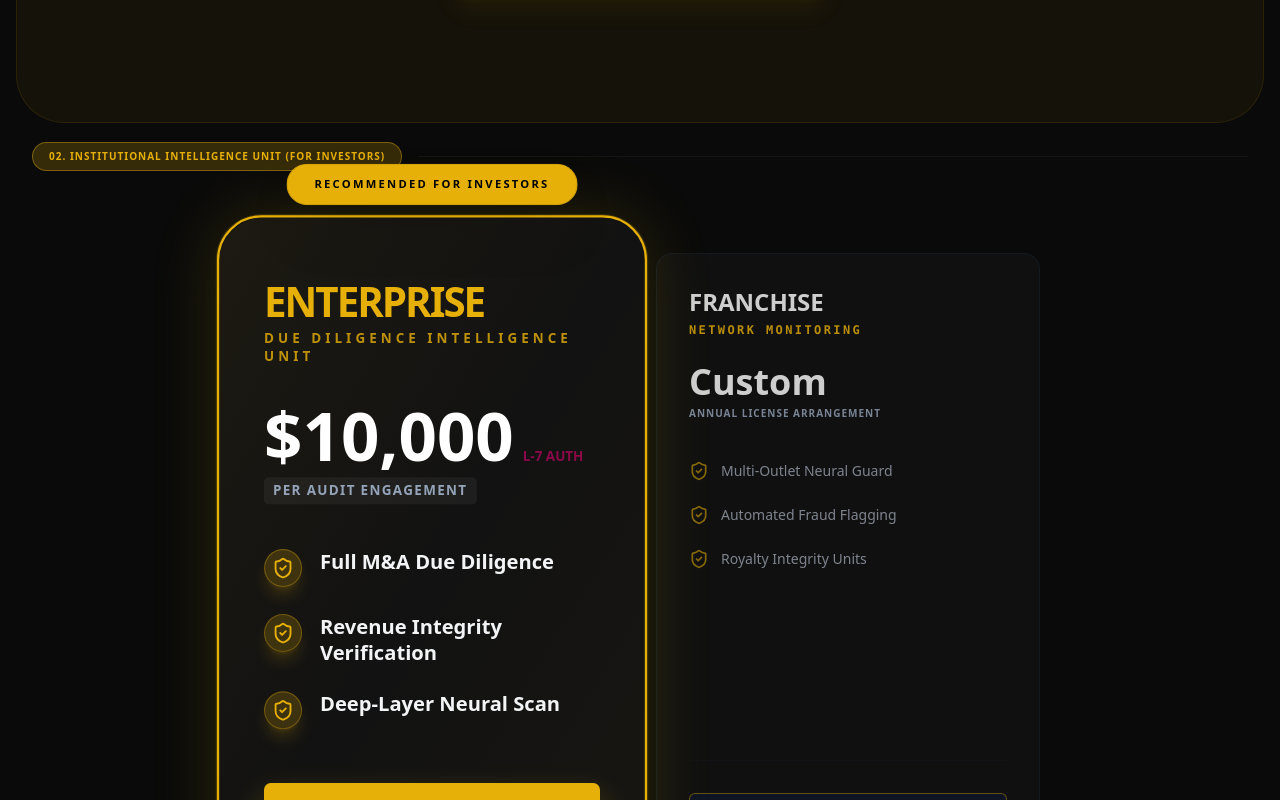
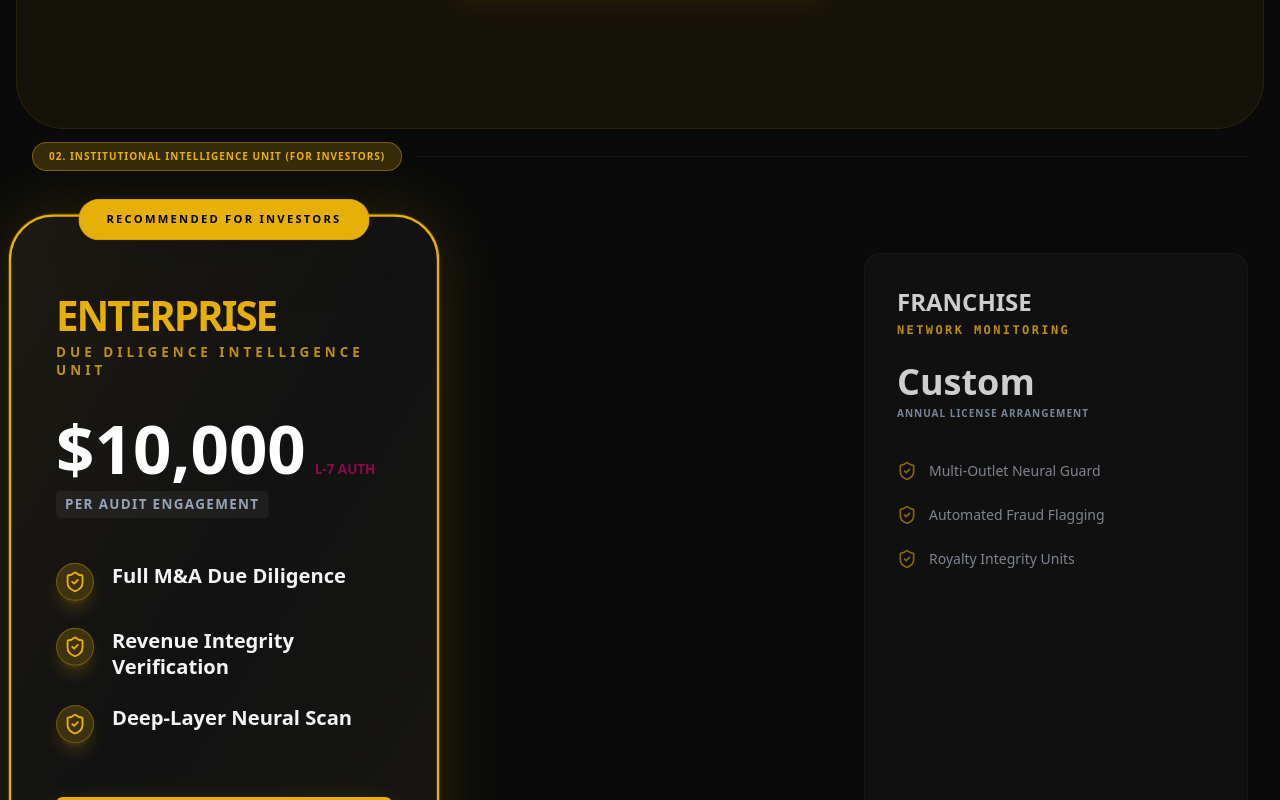
Before and after one commit to gustidevitto/gustidevitto-forensics-site, a React (Vite) app: page / in a window 1280 px wide. Shown: the part 6440-7240 px from the top of the page. Built offline with nearby package versions, Linux system fonts and the light colour scheme.

Commit message:
balancing cards

```diff
--- a/src/routes/index.tsx
+++ b/src/routes/index.tsx
@@ -631,16 +631,16 @@ function Index() {
                         </div>
 
                         {/* Segment Header for Row 2: Investors */}
-                        <div className="md:col-span-6 flex items-center gap-4 mb-2 md:-mb-16 z-20 mt-12 md:mt-0 md:order-3">
+                        <div className="md:col-span-6 flex items-center gap-4 mb-2 md:-mb-16 z-20 mt-12 md:mt-0 md:order-4">
                             <div className="px-4 py-1.5 bg-primary/20 border border-primary/40 rounded-full text-[10px] font-black text-primary uppercase tracking-widest">
                                 02. Institutional Intelligence Unit (For Investors)
                             </div>
                             <div className="flex-1 h-px bg-white/5"></div>
                         </div>
 
-                        {/* 3. ENTERPRISE TIER (Mobile 3rd, Desktop Row 2 Col 2-3) */}
-                        <div className="md:col-start-2 md:col-span-2 md:order-4 p-10 rounded-[2.5rem] border-2 border-primary bg-[#121212] flex flex-col relative z-20 shadow-[0_0_60px_rgba(255,215,0,0.15)] ring-1 ring-primary/20 md:scale-[1.12] overflow-visible group">
-                            <div className="absolute -top-12 left-1/2 -translate-x-1/2 bg-primary text-black text-[10px] font-black px-6 py-2.5 rounded-full uppercase tracking-[0.2em] shadow-2xl whitespace-nowrap z-30 border border-black/10">RECOMMENDED FOR INVESTORS</div>
+                        {/* 3. ENTERPRISE TIER (Mobile 3rd, Desktop Row 2 Col 1-2) */}
+                        <div className="md:col-start-1 md:col-span-2 md:order-5 p-10 rounded-[2.5rem] border-2 border-primary bg-[#121212] flex flex-col relative z-20 shadow-[0_0_60px_rgba(255,215,0,0.15)] ring-1 ring-primary/20 md:scale-[1.12] overflow-visible group">
+                            <div className="bg-primary text-black text-[10px] font-black px-6 py-2.5 rounded-full uppercase tracking-[0.2em] shadow-2xl whitespace-nowrap z-30 border border-black/10 w-fit mx-auto -mt-14 mb-8">RECOMMENDED FOR INVESTORS</div>
 
                             {/* Visual Glow Layer */}
                             <div className="absolute inset-0 bg-gradient-to-br from-primary/10 via-transparent to-primary/5 opacity-50 group-hover:opacity-80 transition-opacity pointer-events-none rounded-[2.5rem]"></div>
@@ -678,8 +678,8 @@ function Index() {
                             </Button>
                         </div>
 
-                        {/* 5. FRANCHISE TIER (Mobile 5th, Desktop Row 2 Col 4-5) */}
-                        <div className="md:col-start-4 md:col-span-2 md:order-5 p-8 rounded-2xl border border-border/50 bg-[#121212] flex flex-col relative z-10 hover:border-primary/30 transition-all opacity-80 hover:opacity-100 group">
+                        {/* 5. FRANCHISE TIER (Mobile 5th, Desktop Row 2 Col 5-6) */}
+                        <div className="md:col-start-5 md:col-span-2 md:order-6 p-8 rounded-2xl border border-border/50 bg-[#121212] flex flex-col relative z-10 hover:border-primary/30 transition-all opacity-80 hover:opacity-100 group">
                             <div className="mb-6 pointer-events-none">
                                 <h3 className="text-2xl font-black uppercase mb-1 text-white">Franchise</h3>
                                 <p className="text-xs text-primary font-bold tracking-[0.2em] uppercase font-mono">Network Monitoring</p>
--- a/src/routes/investasi.tsx
+++ b/src/routes/investasi.tsx
@@ -158,7 +158,7 @@ function InvestasiPage() {
                     <div className="grid md:grid-cols-2 gap-12 items-stretch max-w-5xl mx-auto md:mx-0">
                         {/* Enterprise Tier */}
                         <div className="p-10 rounded-[2.5rem] border-2 border-primary bg-[#121212] flex flex-col relative shadow-[0_0_50px_rgba(255,215,0,0.1)] ring-1 ring-primary/20 overflow-hidden group">
-                            <div className="absolute -top-4 left-1/2 -translate-x-1/2 bg-primary text-black text-[10px] font-black px-6 py-2 rounded-full uppercase tracking-[0.2em] shadow-2xl whitespace-nowrap z-30">RECOMMENDED FOR INVESTORS</div>
+                            <div className="bg-primary text-black text-[10px] font-black px-6 py-2 rounded-full uppercase tracking-[0.2em] shadow-2xl whitespace-nowrap z-30 border border-black/10 w-fit mx-auto -mt-14 mb-8">RECOMMENDED FOR INVESTORS</div>
 
                             <div className="mb-10 mt-6 relative z-10">
                                 <Building2 className="w-12 h-12 text-primary mb-4 opacity-70" />
```
